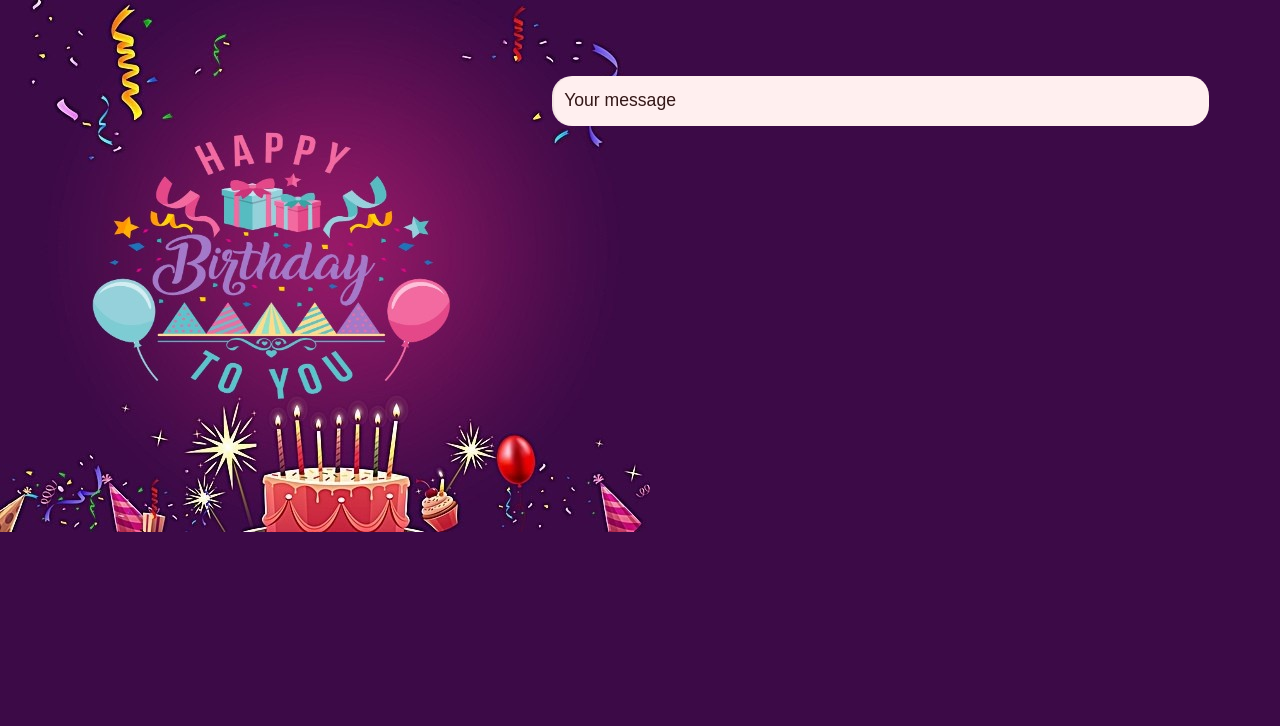
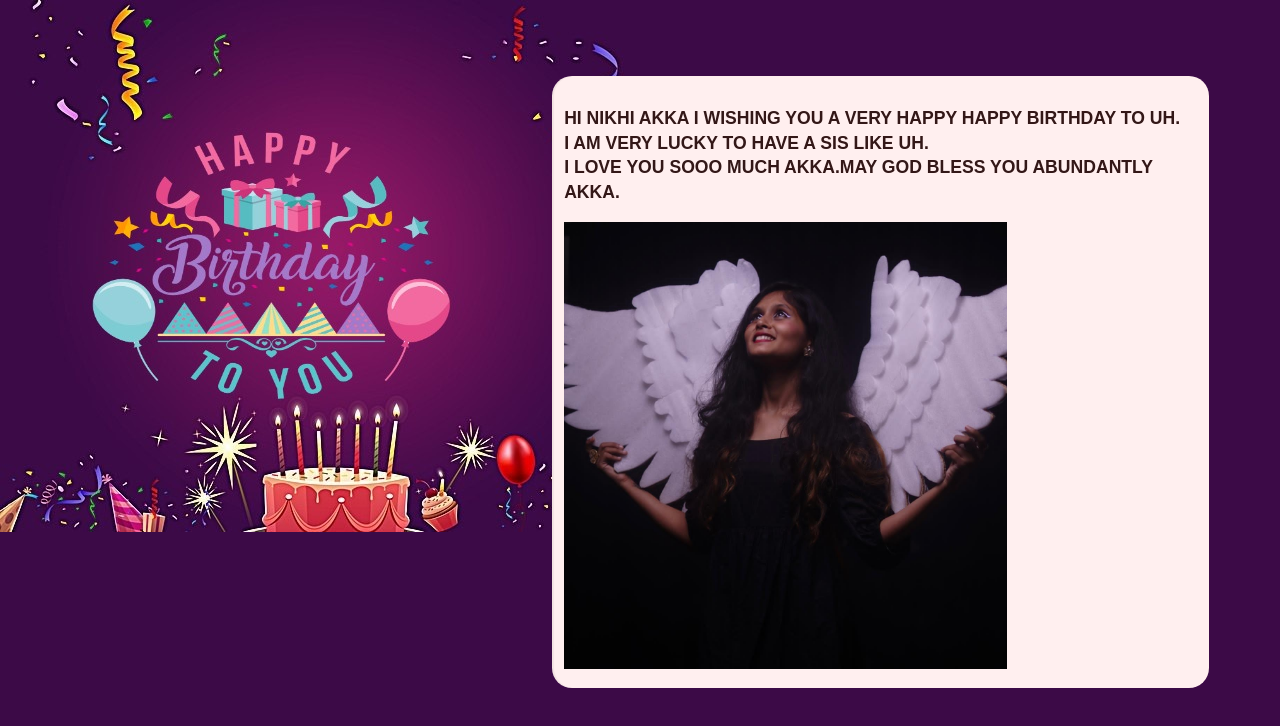
Before and after one commit to prakashpaul07/birthday, a plain HTML site: page wishes.html in a window 1280 px wide. Drawn offline with Linux system fonts and the light colour scheme.

Commit message:
birthday

```diff
--- a/wishes.html
+++ b/wishes.html
@@ -57,7 +57,11 @@
   </head>
   <body>
     <div class="main">
-         Your message
+         <p><b>HI NIKHI AKKA I WISHING YOU A VERY HAPPY HAPPY BIRTHDAY TO UH.<br/>
+            I AM VERY LUCKY TO HAVE A SIS LIKE UH.<br>
+        I LOVE YOU SOOO MUCH AKKA.MAY GOD BLESS YOU ABUNDANTLY AKKA.</b></p>
+        <img src="NIKHI.jpeg" width="70%">
+
       </div>
   </body>
 </html>
```
Also changed, not shown: Birthday.html (+2 -2 lines), NIKHI.jpeg (added).
